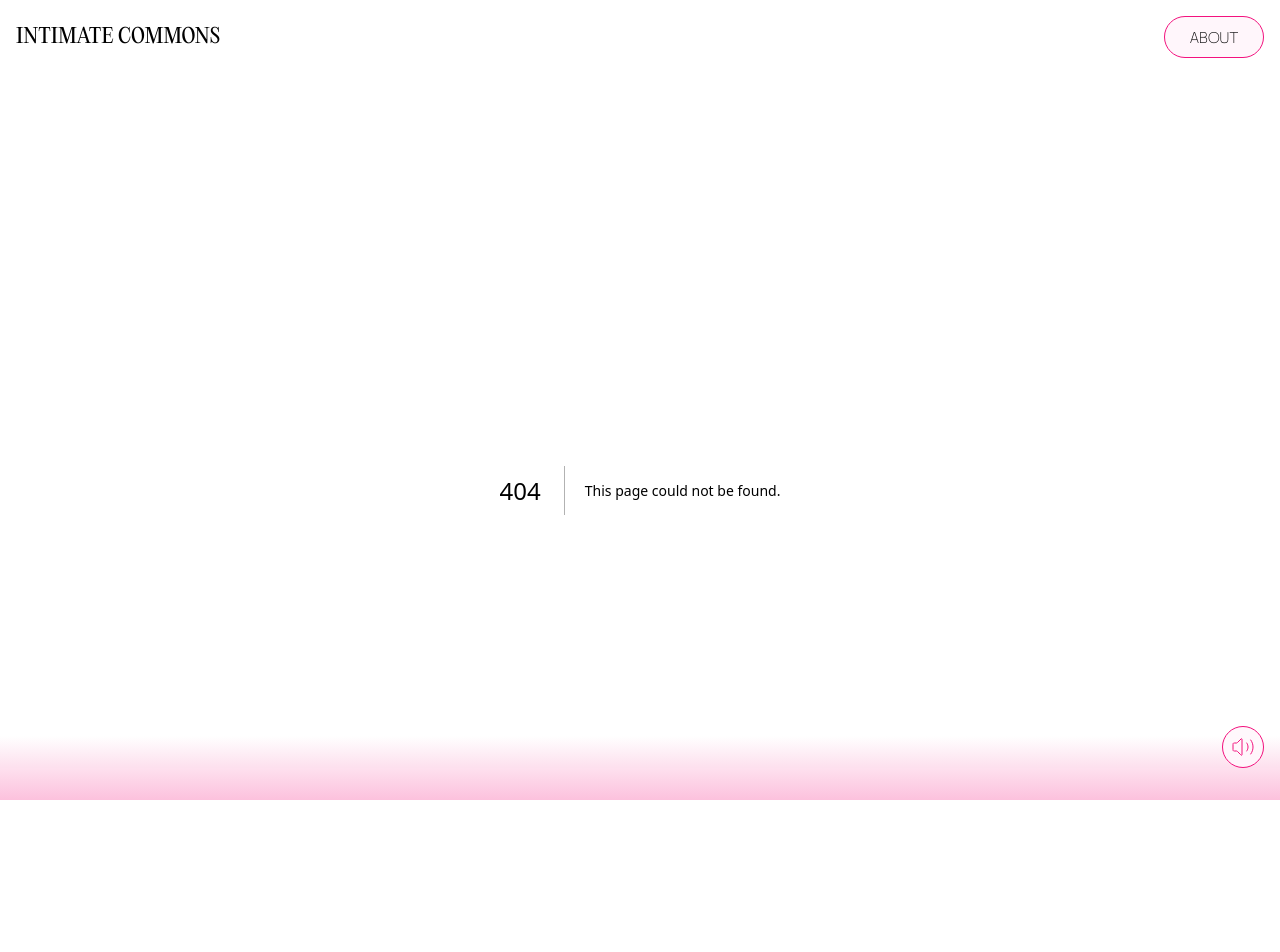
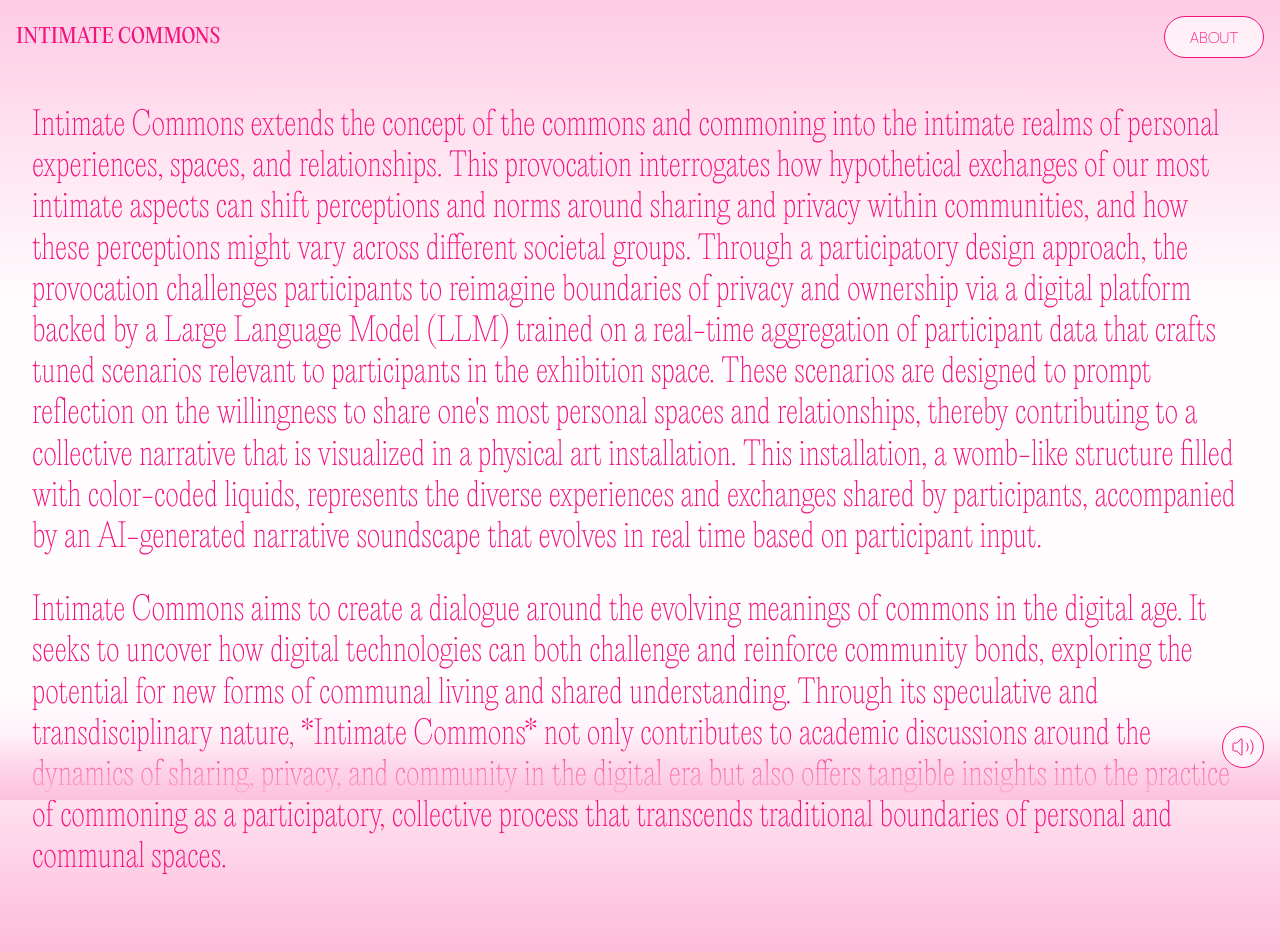
Before and after one commit to scazan/intimate-commons, a Next.js app: page /about in a window 1280 px wide. Before the commit this address had no page. Shown: the top 952 px of the page. Built offline with nearby package versions, Linux system fonts and the light colour scheme; no server answers.

Commit message:
update context

```diff
--- /dev/null
+++ b/src/app/about/page.tsx
@@ -0,0 +1,46 @@
+import { cookies } from "next/headers";
+
+export default async () => {
+  const userId = cookies().get("userId");
+  const userName = cookies().get("userName");
+
+  return (
+    <div className="sm:max-w-7xl flex min-h-screen flex-col items-center justify-between p-4 font-extralight font-serif text-[2rem] leading-[2.575rem] pb-32">
+      <div className="flex flex-col gap-8">
+        <p>
+          Intimate Commons extends the concept of the commons and commoning into
+          the intimate realms of personal experiences, spaces, and
+          relationships. This provocation interrogates how hypothetical
+          exchanges of our most intimate aspects can shift perceptions and norms
+          around sharing and privacy within communities, and how these
+          perceptions might vary across different societal groups. Through a
+          participatory design approach, the provocation challenges participants
+          to reimagine boundaries of privacy and ownership via a digital
+          platform backed by a Large Language Model (LLM) trained on a real-time
+          aggregation of participant data that crafts tuned scenarios relevant
+          to participants in the exhibition space. These scenarios are designed
+          to prompt reflection on the willingness to share one's most personal
+          spaces and relationships, thereby contributing to a collective
+          narrative that is visualized in a physical art installation. This
+          installation, a womb-like structure filled with color-coded liquids,
+          represents the diverse experiences and exchanges shared by
+          participants, accompanied by an AI-generated narrative soundscape that
+          evolves in real time based on participant input.
+        </p>
+        <p>
+          Intimate Commons aims to create a dialogue around the evolving
+          meanings of commons in the digital age. It seeks to uncover how
+          digital technologies can both challenge and reinforce community bonds,
+          exploring the potential for new forms of communal living and shared
+          understanding. Through its speculative and transdisciplinary nature,
+          *Intimate Commons* not only contributes to academic discussions around
+          the dynamics of sharing, privacy, and community in the digital era but
+          also offers tangible insights into the practice of commoning as a
+          participatory, collective process that transcends traditional
+          boundaries of personal and communal spaces.
+        </p>
+      </div>
+      <div className="fixed flex items-center justify-center bottom-8 right-0 font-sans text-base font-extralight w-full"></div>
+    </div>
+  );
+};
--- /dev/null
+++ b/src/lib/providers/AudioPlayerProvider.tsx
@@ -0,0 +1,26 @@
+import { createContext, useState } from "react";
+
+// Creating the context
+export const AudioPlayerContext = createContext({
+  isActive: false,
+  play: () => {},
+  pause: () => {},
+});
+export const AudioPlayerProvider = ({ children }) => {
+  const [isActive, setIsActive] = useState(false); // Defining the initial state
+
+  const play = () => {
+    // Function to play
+    setIsActive(true);
+  };
+  const pause = () => {
+    // Function to pause
+    setIsActive(false);
+  };
+  // Providing the state and functions to the child components
+  return (
+    <AudioPlayerContext.Provider value={{ isActive, play, pause }}>
+      {children}
+    </AudioPlayerContext.Provider>
+  );
+};
```
